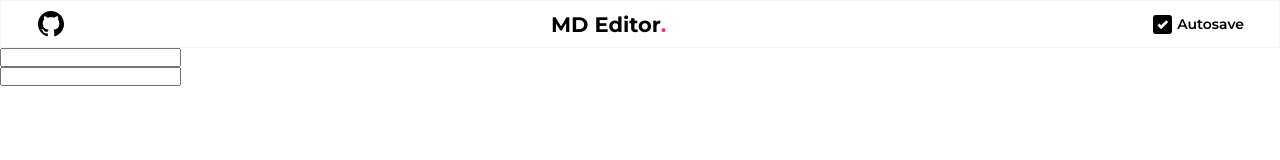
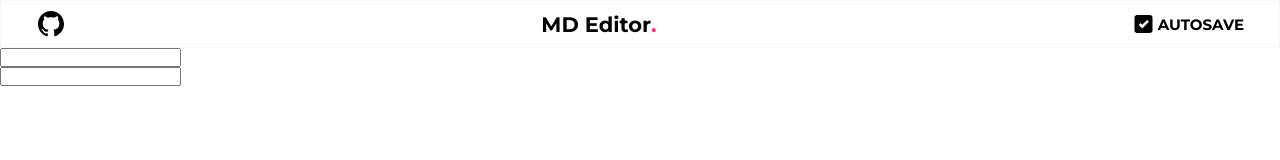
Before and after one commit to Devang47/MD-Editor, a React (Create React App) app: page / in a window 1280 px wide. Shown: the top 160 px of the page. Built offline with nearby package versions, Linux system fonts and the light colour scheme.

Commit message:
Navbar styles added

```diff
--- a/src/Style/style.css
+++ b/src/Style/style.css
@@ -22,14 +22,10 @@ nav ul {
   -webkit-box-pack: justify;
       -ms-flex-pack: justify;
           justify-content: space-between;
-  -webkit-box-orient: horizontal;
-  -webkit-box-direction: normal;
-      -ms-flex-direction: row;
-          flex-direction: row;
   list-style-type: none;
   padding: 10px 35px;
   border: 1px solid #f6f6f6;
-  font-family: 'Montserrat', sans-serif;
+  font-family: "Montserrat", sans-serif;
 }
 
 nav ul li .github_logo {
@@ -70,12 +66,13 @@ nav ul .autosave {
 }
 
 nav ul .autosave svg {
-  height: 19px;
+  height: 18px;
 }
 
 nav ul .autosave .autosave_txt {
-  font-size: 14px;
-  font-weight: 600;
+  font-size: 15px;
+  text-transform: uppercase;
+  font-weight: 700;
 }
 
 .red {
--- a/src/Style/style.scss
+++ b/src/Style/style.scss
@@ -1,10 +1,8 @@
 @import url("https://fonts.googleapis.com/css2?family=Fira+Code:wght@300;400;500;600;700&display=swap");
 
- @import url('https://fonts.googleapis.com/css2?family=Montserrat:wght@600;700&display=swap');
+@import url("https://fonts.googleapis.com/css2?family=Montserrat:wght@600;700&display=swap");
 
 // font-family: 'Fira Code', monospace;
-
-// font-family: 'Poppins', sans-serif;
 
 * {
   margin: 0;
@@ -22,11 +20,10 @@ nav {
     display: flex;
     align-items: center;
     justify-content: space-between;
-    flex-direction: row;
     list-style-type: none;
     padding: 10px 35px;
     border: 1px solid #f6f6f6;
-    font-family: 'Montserrat', sans-serif;
+    font-family: "Montserrat", sans-serif;
     li {
       .github_logo {
         display: block;
@@ -45,34 +42,25 @@ nav {
         font-size: 21px;
         position: relative;
         font-weight: 700;
-        // &::after {
-        //   content: "";
-        //   position: absolute;
-        //   top: 96%;
-        //   left: 50%;
-        //   transform: translate(-50%, -50%);
-        //   height: 3px;
-        //   width: 70%;
-        //   background-color: #ff3366;
-        // }
       }
     }
-    .autosave{
+    .autosave {
       display: flex;
       align-items: center;
       justify-content: center;
       gap: 3px;
-        svg{
-            height: 19px;
+      svg {
+        height: 18px;
       }
-        .autosave_txt{
-            font-size: 14px;
-            font-weight: 600;
+      .autosave_txt {
+        font-size: 15px;
+        text-transform: uppercase;
+        font-weight: 700;
       }
     }
   }
 }
 
-.red{
+.red {
   color: #ff3366;
 }
```
Also changed, not shown: 1 other file (tests, documents, lock files or other folders). Lines whose indentation alone changed are shown as unchanged.
